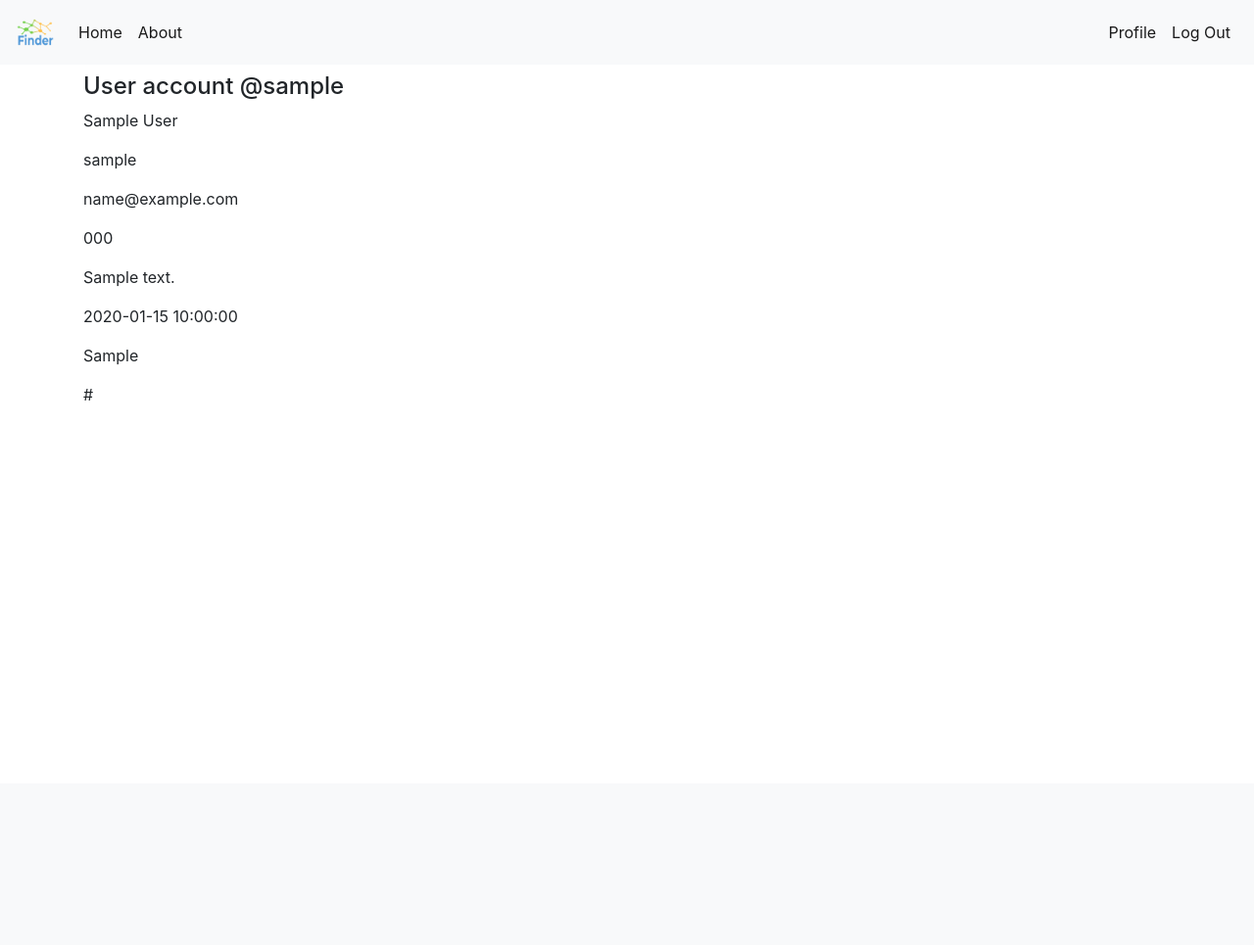
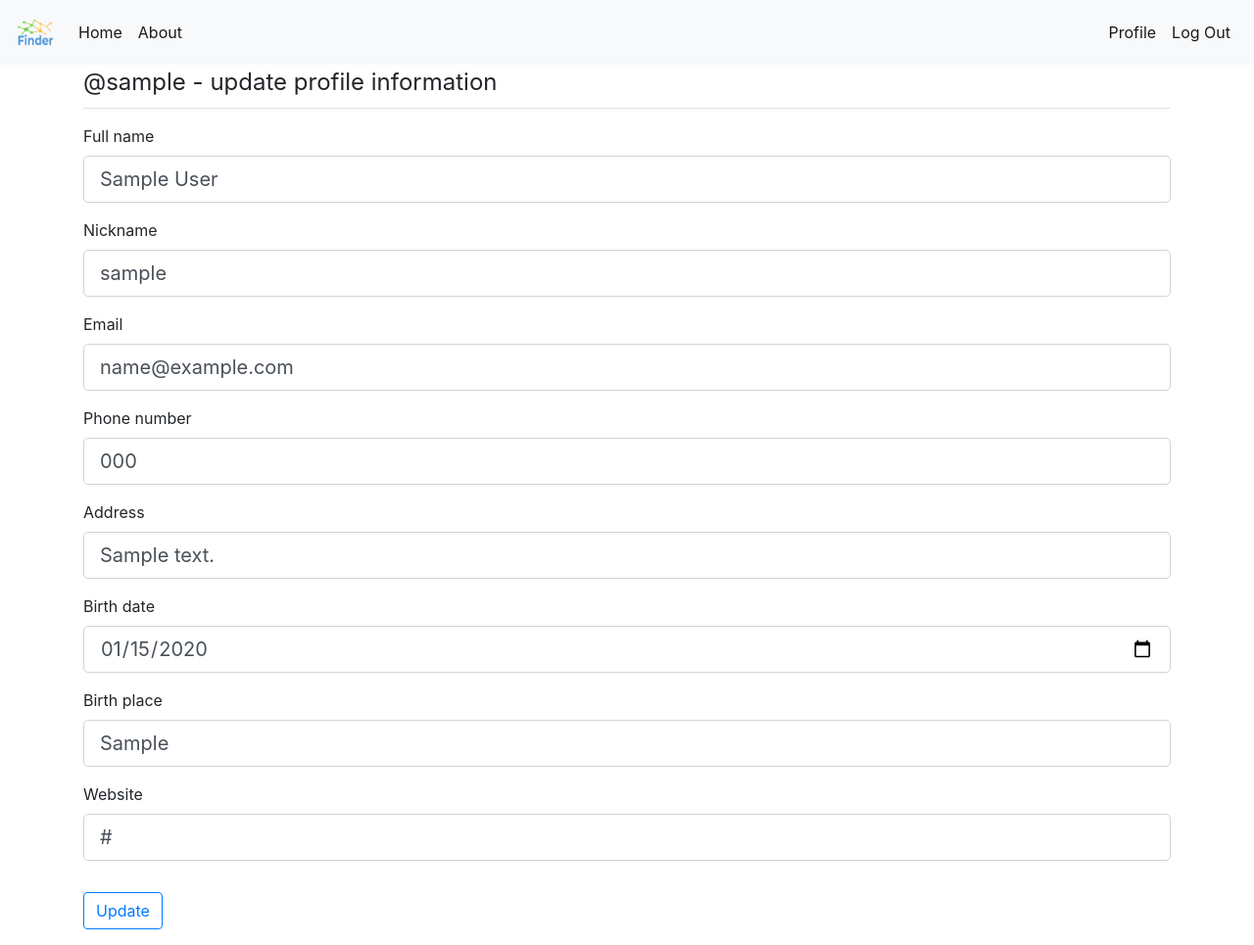
Before and after one commit to JulianHysi/finder, a Flask app: page /profile in a window 1280 px wide. Shown: the whole page at 98% size. Before the commit the page ends 409 px from the top, so only its background shows below. Run offline with Flask 2, Linux system fonts and the light colour scheme; a user stored in the database is signed in; tables that the repository leaves empty hold one stand-in row (values such as "Sample post"); some libraries are stand-ins or nearby versions.

Commit message:
Create the form to update profile information

```diff
--- a/finder/forms.py
+++ b/finder/forms.py
@@ -7,12 +7,16 @@ Classes:
 
     SignUpForm
     LogInForm
+    UpdateProfileForm
 """
 
 
 from flask_wtf import FlaskForm
-from wtforms import StringField, PasswordField, BooleanField, SubmitField
-from wtforms.validators import DataRequired, Email, EqualTo, Length, ValidationError
+from flask_wtf.file import FileField, FileAllowed
+from wtforms import StringField, PasswordField, BooleanField, SubmitField, \
+    DateField
+from wtforms.validators import DataRequired, Email, EqualTo, Length, \
+    ValidationError
 
 from finder.models import User
 
@@ -20,13 +24,13 @@ from finder.models import User
 class SignUpForm(FlaskForm):
     """Use this class to create a signup form"""
 
-    username = StringField('Username',
-                           validators=[DataRequired(), Length(min=5, max=12)])
+    username = StringField(
+        'Username', validators=[DataRequired(), Length(min=5, max=12)])
     email = StringField('Email', validators=[DataRequired(), Email()])
-    password = PasswordField('Password',
-                             validators=[DataRequired(), Length(min=5, max=15)])
-    confirm_password = PasswordField('Confirm password',
-                                     validators=[EqualTo('password')])
+    password = PasswordField(
+        'Password', validators=[DataRequired(), Length(min=5, max=15)])
+    confirm_password = PasswordField(
+        'Confirm password', validators=[EqualTo('password')])
     submit = SubmitField('Sign Up')
 
     def validate_username(self, username):
@@ -43,10 +47,28 @@ class SignUpForm(FlaskForm):
 
 
 class LogInForm(FlaskForm):
-    """Use this class to create a login form"""
+    """Use this class to create a login form."""
 
-    username = StringField('Username',
-                           validators=[DataRequired(), Length(min=5, max=12)])
-    password = PasswordField('Password',
-                             validators=[DataRequired(), Length(min=5, max=15)])
+    username = StringField(
+        'Username', validators=[DataRequired(), Length(min=5, max=12)])
+    password = PasswordField(
+        'Password', validators=[DataRequired(), Length(min=5, max=15)])
     submit = SubmitField('Log In')
+
+
+class UpdateProfileForm(FlaskForm):
+    """Use this class to create the profile form."""
+
+    profile_pic = FileField(
+        'Update profile picture',
+        validators=[FileAllowed(['jpeg', 'jpg', 'png'])])
+    full_name = StringField('Full name', validators=[Length(max=60)])
+    nick_name = StringField('Nickname', validators=[Length(max=60)])
+    email = StringField('Email', validators=[Email()])
+    phone_num = StringField('Phone number', validators=[Length(max=30)])
+    address = StringField('Address', validators=[Length(max=60)])
+    birth_date = DateField('Birth date')
+    birth_place = StringField('Birth place', validators=[Length(max=60)])
+    website = StringField('Website', validators=[Length(max=60)])
+
+    submit = SubmitField('Update')
--- a/finder/models.py
+++ b/finder/models.py
@@ -46,7 +46,7 @@ class User(db.Model, UserMixin):
                     f"password='{self.password}')"
 
     def __str__(self):
-        return f'User account @{self.username}'
+        return f'@{self.username}'
 
 
 class Profile(db.Model):
@@ -61,7 +61,7 @@ class Profile(db.Model):
     email = db.Column(db.String(60))
     phone_number = db.Column(db.String(30))
     address = db.Column(db.String(60))
-    profile_pic = db.Column(db.String(60))
+    profile_pic = db.Column(db.String(60), default='default.png')
     birth_date = db.Column(db.DateTime)
     birth_place = db.Column(db.String(60))
     website = db.Column(db.String(60))
@@ -69,14 +69,14 @@ class Profile(db.Model):
 
     def __repr__(self):
         return f"Profile(full_name='{self.full_name}', " \
-                       f"nick_name='{self.phone_number}' " \
-                       f"email='{self.email}', " \
-                       f"phone_number='{self.phone_number}', " \
-                       f"address='{self.address}', " \
-                       f"profile_pic='{self.profile_pic}', " \
-                       f"birth_date='{self.birth_date}', " \
-                       f"birth_place='{self.birth_place}', " \
-                       f"website='{self.website}')"
+            f"nick_name='{self.phone_number}', " \
+            f"email='{self.email}', " \
+            f"phone_number='{self.phone_number}', " \
+            f"address='{self.address}', " \
+            f"profile_pic='{self.profile_pic}', " \
+            f"birth_date='{self.birth_date}', " \
+            f"birth_place='{self.birth_place}', " \
+            f"website='{self.website}')"
 
     def __str__(self):
         return f'Profile of {self.parent}'
--- a/finder/routes.py
+++ b/finder/routes.py
@@ -11,6 +11,8 @@ Functions:
     login() -> string
     logout() -> string
     profile() -> string
+    update_profile(form -> UpdateProfileForm, profile -> Profile)
+    prefill_profile_form(form -> UpdateProfileForm, profile -> Profile)
 """
 
 
@@ -18,7 +20,7 @@ from flask import render_template, flash, redirect, url_for, request
 from flask_login import login_user, current_user, logout_user, login_required
 
 from finder import app, db, bcrypt
-from finder.forms import SignUpForm, LogInForm
+from finder.forms import SignUpForm, LogInForm, UpdateProfileForm
 from finder.models import User, Profile
 
 
@@ -101,9 +103,50 @@ def logout():
     return redirect(url_for('index'))
 
 
-@app.route('/profile')
+@app.route('/profile', methods=['GET', 'POST'])
 @login_required
 def profile():
     """Return the route for the profile page."""
     profile = current_user.profile
-    return render_template('profile.html', profile=profile)
+    form = UpdateProfileForm()
+    if form.validate_on_submit():
+        update_profile(form, profile)
+        return redirect(url_for('profile'))
+    elif request.method == 'GET':
+        prefill_profile_form(form, profile)
+    return render_template('profile.html', profile=profile, form=form)
+
+def update_profile(form, profile):
+    """Update the profile with the posted data.
+
+    Use this function for POST requests on the profile route.
+    Update the profile of the current user,
+    with the data posted on the profile form.
+    Commit the changes to the db, and display a message.
+    """
+    profile.full_name = form.full_name.data
+    profile.nick_name = form.nick_name.data
+    profile.email = form.email.data
+    profile.phone_number = form.phone_num.data
+    profile.address = form.address.data
+    profile.birth_date = form.birth_date.data
+    profile.birth_place = form.birth_place.data
+    profile.website = form.website.data
+    db.session.commit()
+    flash('Profile information has been updated', 'info')
+
+def prefill_profile_form(form, profile):
+    """Prefill the profile form with the existing data.
+
+    Use this function for GET requests on the profile route.
+    Fill the profile form fields with existing data,
+    so that when the form loads, it is already completed.
+    """
+    form.full_name.data = profile.full_name
+    form.nick_name.data = profile.nick_name
+    form.email.data = profile.email
+    form.phone_num.data = profile.phone_number
+    form.address.data = profile.address
+    form.birth_date.data = profile.birth_date
+    form.birth_place.data = profile.birth_place
+    form.website.data = profile.website
--- a/finder/static/main.css
+++ b/finder/static/main.css
@@ -0,0 +1,6 @@
+.profile-pic
+{
+  height: 120px;
+  width: 120px;
+  margin-bottom: 20px;
+}
--- a/finder/templates/profile.html
+++ b/finder/templates/profile.html
@@ -1,16 +1,147 @@
 {% extends 'layout.html' %}
 {% block body %}
    	<div class="media">
+
 	  	<div class="media-body">
-		    <h4 class="mt-2">{{ profile.parent }}</h4>
-		    <p>{{ profile.full_name }}</p>
-		    <p>{{ profile.nick_name }}</p>
-		    <p>{{ profile.email }}</p>
-		    <p>{{ profile.phone_number }}</p>
-		    <p>{{ profile.address }}</p>
-		    <p>{{ profile.birth_date }}</p>
-		    <p>{{ profile.birth_place }}</p>
-		    <p>{{ profile.website }}</p>
-	  	</div>
+
+		    <!-- <img class="profile-pic" src="{{ url_for('static', filename='pictures/profile_pics/' + profile.profile_pic) }}"> -->
+
+			<form method="POST" action="">
+
+				{{ form.hidden_tag() }}
+
+				<fieldset class="form-group">
+
+					<legend class="border-bottom mb-3 pb-2">{{ profile.parent }} - update profile information</legend>
+
+					<!-- Full name -->
+					<div class="form-group">
+						{{ form.full_name.label(class="form-control-label") }}
+
+						{% if form.full_name.errors %}
+							{{ form.full_name(class="form-control form-control-lg is-invalid") }}
+							<div class="invalid-feedback">
+								{% for error in form.full_name.errors %}
+									<span>{{ error }}</span>
+								{% endfor %}
+							</div>
+						{% else %}
+							{{ form.full_name(class="form-control form-control-lg") }}
+						{% endif %}
+					</div>
+
+					<!-- Nickname -->
+					<div class="form-group">
+						{{ form.nick_name.label(class="form-control-label") }}
+
+						{% if form.nick_name.errors %}
+							{{ form.nick_name(class="form-control form-control-lg is-invalid") }}
+							<div class="invalid-feedback">
+								{% for error in form.nick_name.errors %}
+									<span>{{ error }}</span>
+								{% endfor %}
+							</div>
+						{% else %}
+							{{ form.nick_name(class="form-control form-control-lg") }}
+						{% endif %}
+					</div>
+
+					<!-- Email -->
+					<div class="form-group">
+						{{ form.email.label(class="form-control-label") }}
+
+						{% if form.email.errors %}
+							{{ form.email(class="form-control form-control-lg is-invalid") }}
+							<div class="invalid-feedback">
+								{% for error in form.email.errors %}
+									<span>{{ error }}</span>
+								{% endfor %}
+							</div>
+						{% else %}
+							{{ form.email(class="form-control form-control-lg") }}
+						{% endif %}
+					</div>
+
+					<!-- Phone number -->
+					<div class="form-group">
+						{{ form.phone_num.label(class="form-control-label") }}
+
+						{% if form.phone_num.errors %}
+							{{ form.phone_num(class="form-control form-control-lg is-invalid") }}
+							<div class="invalid-feedback">
+								{% for error in form.phone_num.errors %}
+									<span>{{ error }}</span>
+								{% endfor %}
+							</div>
+						{% else %}
+							{{ form.phone_num(class="form-control form-control-lg") }}
+						{% endif %}
+					</div>
+
+					<!-- Address -->
+					<div class="form-group">
+						{{ form.address.label(class="form-control-label") }}
+
+						{% if form.address.errors %}
+							{{ form.address(class="form-control form-control-lg is-invalid") }}
+							<div class="invalid-feedback">
+								{% for error in form.address.errors %}
+									<span>{{ error }}</span>
+								{% endfor %}
+							</div>
+						{% else %}
+							{{ form.address(class="form-control form-control-lg") }}
+						{% endif %}
+					</div>
+
+					<!-- Birth date -->
+					<div class="form-group">
+						{{ form.birth_date.label(class="form-control-label") }}
+						{{ form.birth_date(type='date', class="form-control form-control-lg") }}
+					</div>
+
+					<!-- Birth place -->
+					<div class="form-group">
+						{{ form.birth_place.label(class="form-control-label") }}
+
+						{% if form.birth_place.errors %}
+							{{ form.birth_place(class="form-control form-control-lg is-invalid") }}
+							<div class="invalid-feedback">
+								{% for error in form.birth_place.errors %}
+									<span>{{ error }}</span>
+								{% endfor %}
+							</div>
+						{% else %}
+							{{ form.birth_place(class="form-control form-control-lg") }}
+						{% endif %}
+					</div>
+
+					<!-- Website -->
+					<div class="form-group">
+						{{ form.website.label(class="form-control-label") }}
+
+						{% if form.website.errors %}
+							{{ form.website(class="form-control form-control-lg is-invalid") }}
+							<div class="invalid-feedback">
+								{% for error in form.website.errors %}
+									<span>{{ error }}</span>
+								{% endfor %}
+							</div>
+						{% else %}
+							{{ form.website(class="form-control form-control-lg") }}
+						{% endif %}
+					</div>
+
+				</fieldset>
+
+				<!-- Submit button -->
+				<div class="form-group">
+					{{ form.submit(class="btn btn-outline-primary") }}
+				</div>
+
+			</form>
+
+		</div>
+
 	</div>
 {% endblock %}
```
Also changed, not shown: finder/finder.db, finder/static/pictures/profile_pics/default.png (added).
